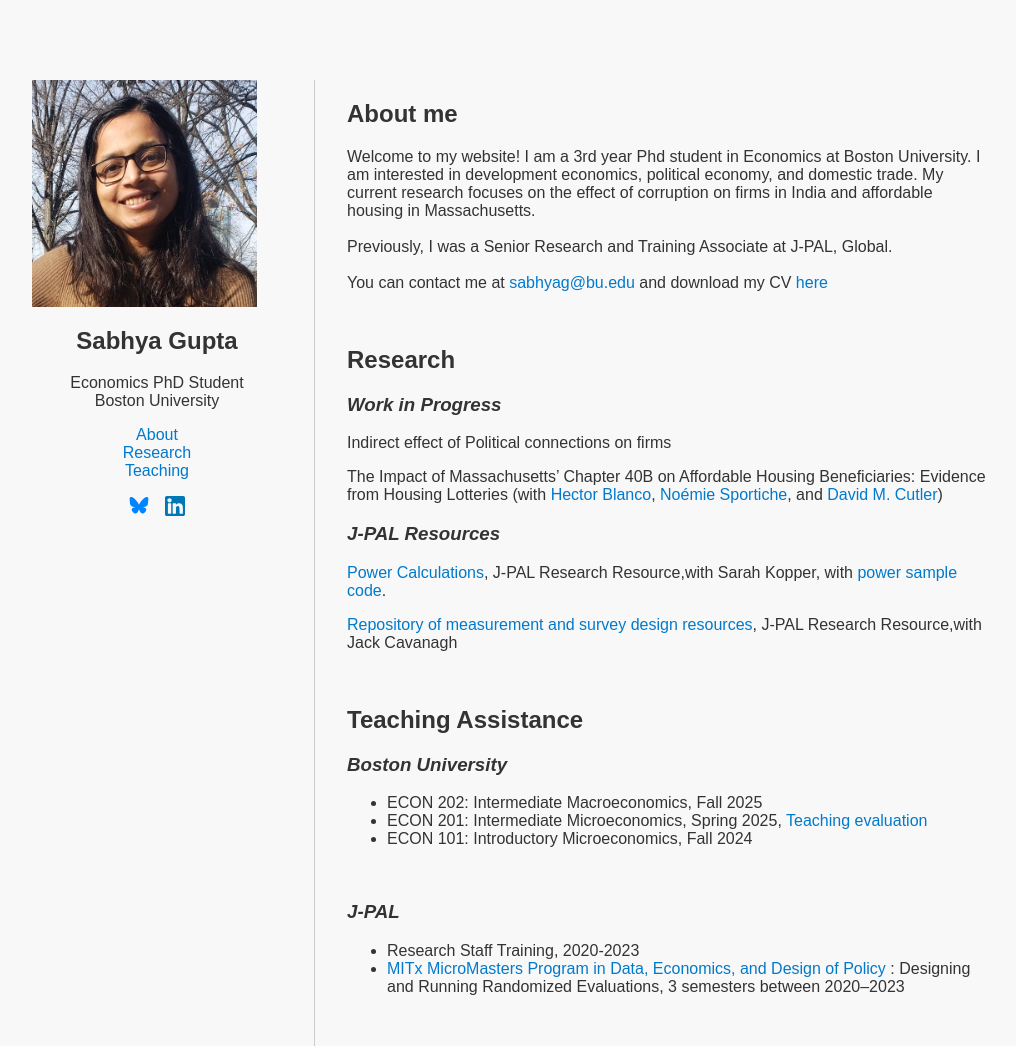
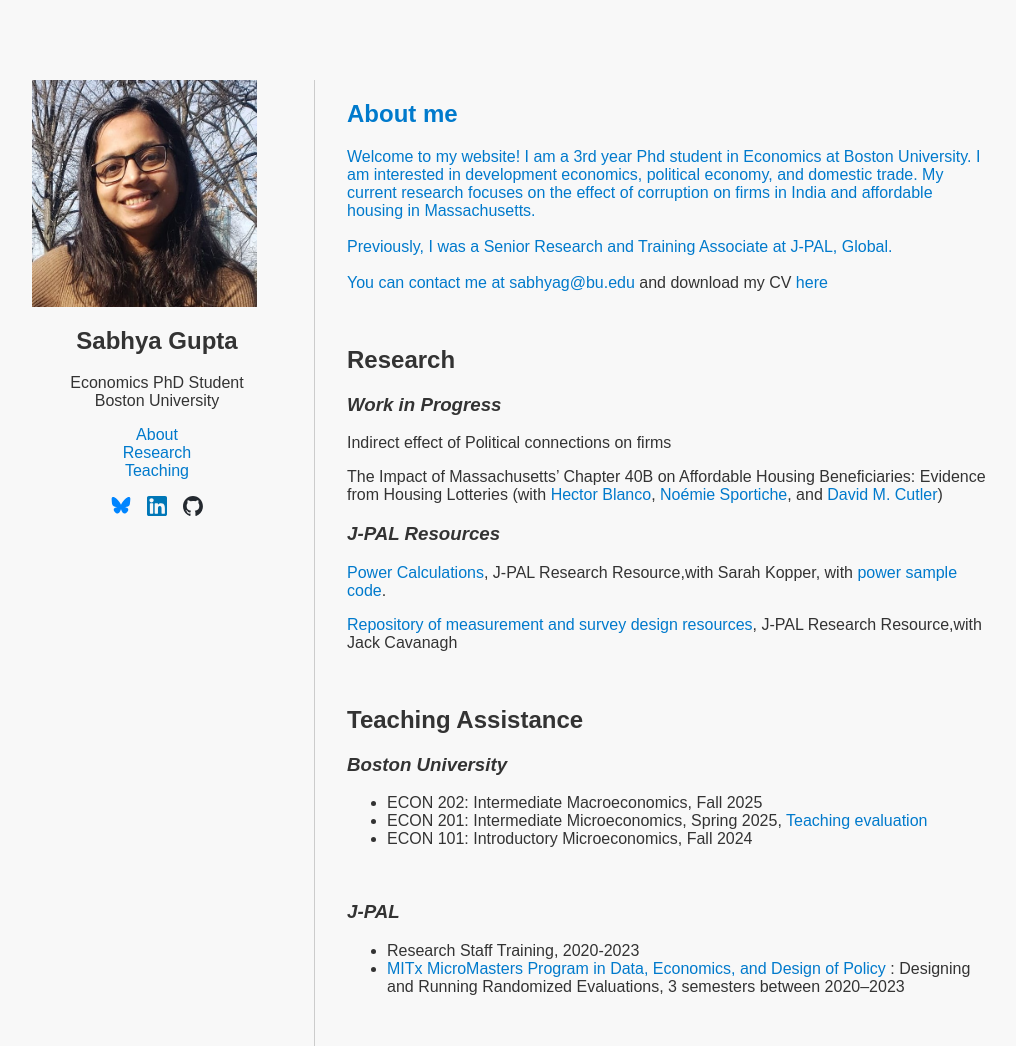
Before and after one commit to sabhya-gupta/sabhya-gupta.github.io, a Jekyll site: the page built from index.md, in a window 1280 px wide. Shown: the whole page, without its empty margins (128-1144 px from the left). Built offline with Jekyll 4.4.1, drawn with Linux system fonts in a browser that asks for light colours.

Commit message:
github icon

```diff
--- a/_layouts/home.html
+++ b/_layouts/home.html
@@ -30,6 +30,8 @@
         <a href="https://www.linkedin.com/in/sabhyagupta/" target="_blank" aria-label="LinkedIn">
           <img src="/assets/icons/linkedin.svg" alt="LinkedIn" class="icon">
         </a>
+        <a href="https://github.com/sabhya-gupta" target="_blank" aria-label="GitHub">
+          <img src="/assets/icons/github-mark.svg" alt="GitHub" class="icon">
       </p>
     </aside>
     <main class="content">
```
Also changed, not shown: assets/icons/github-mark.svg (added), 2 other files.
